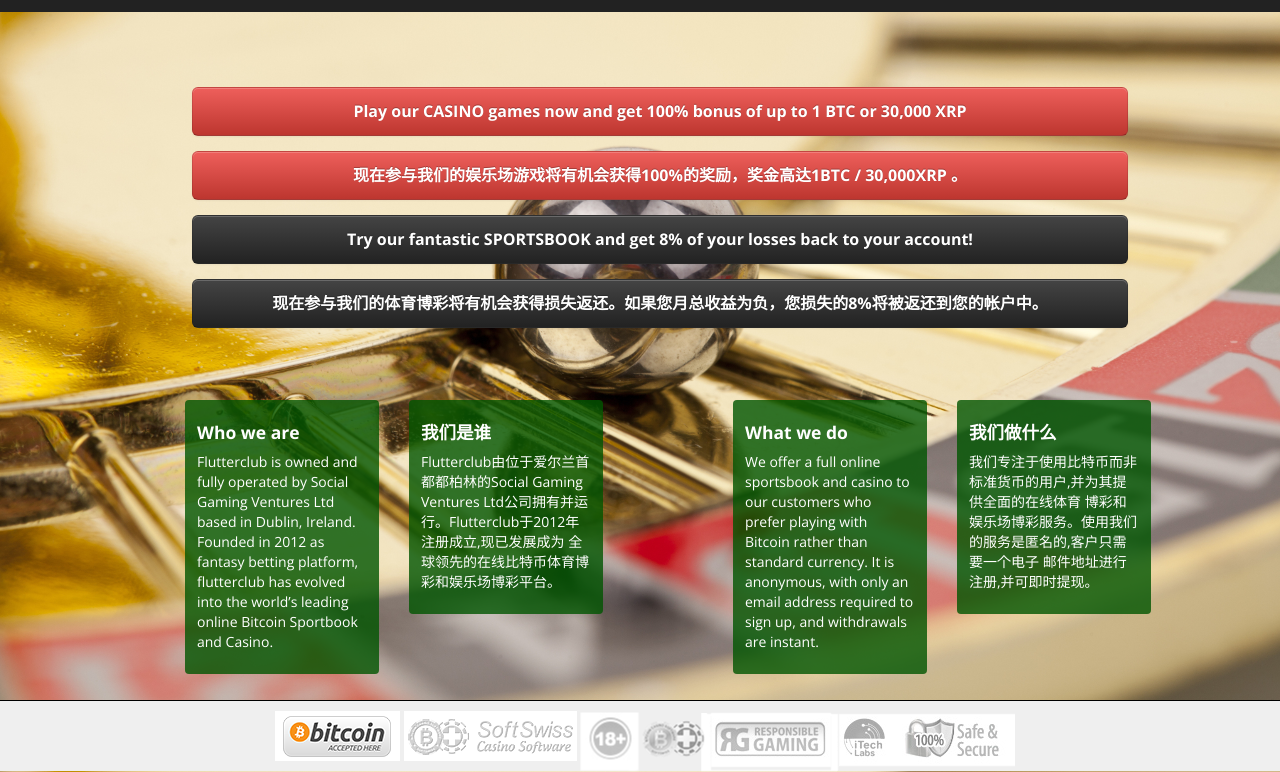
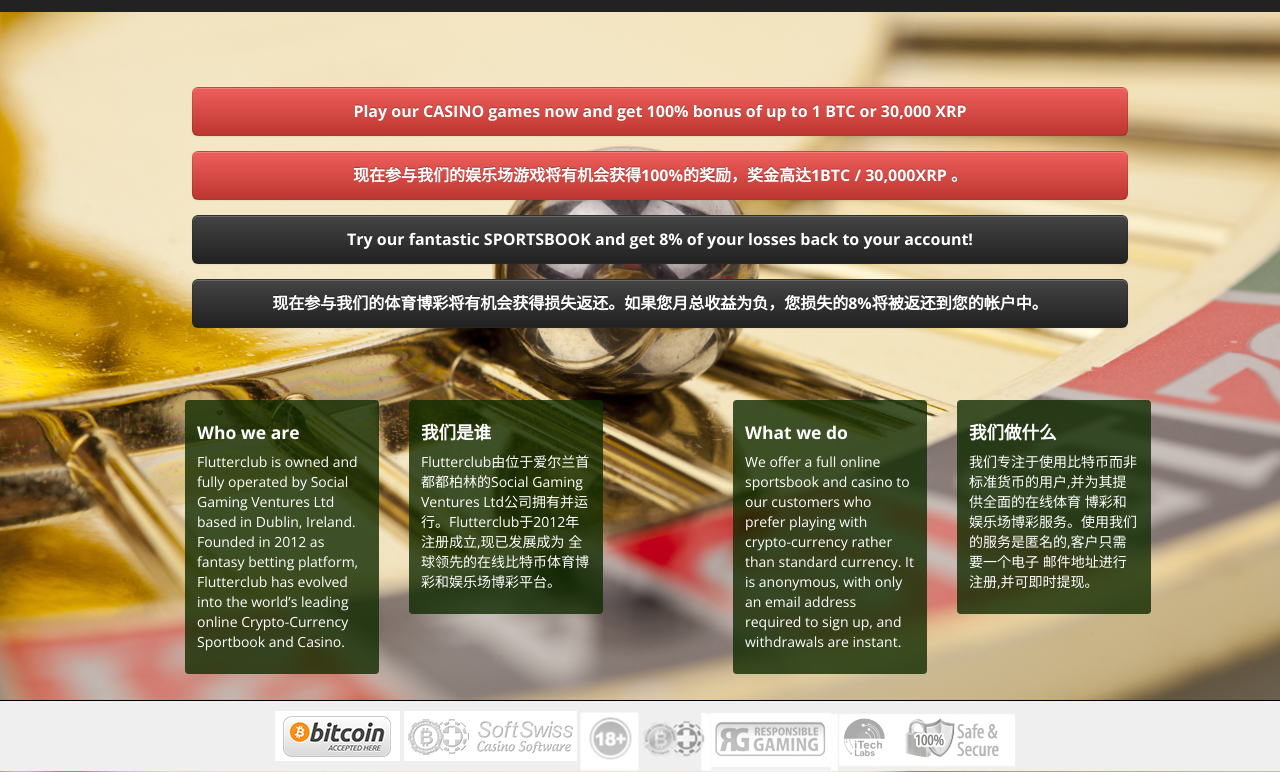
Before and after one commit to emkorybski/fc-landing, a plain HTML site: page index.html in a window 1280 px wide. Shown: the part 100-872 px from the top of the page. Drawn offline with nearby package versions, Linux system fonts and the light colour scheme; a web font is replaced by a local one.

Commit message:
Text change

```diff
--- a/index.html
+++ b/index.html
@@ -78,7 +78,7 @@
         <div class="container" style="margin-top: 10px; padding-top: 20px">
             <div class="span2 offset1">
                   <h4>Who we are</h4>
-                  <p>Flutterclub is owned and fully operated by Social Gaming Ventures Ltd based in Dublin, Ireland. Founded in 2012 as fantasy betting platform, flutterclub has evolved into the world’s leading online Bitcoin Sportbook and Casino.</p>
+                  <p>Flutterclub is owned and fully operated by Social Gaming Ventures Ltd based in Dublin, Ireland. Founded in 2012 as fantasy betting platform, Flutterclub has evolved into the world’s leading online Crypto-Currency Sportbook and Casino.</p>
             </div>
             <div class="span2">
                   <h4>我们是谁</h4>
@@ -90,7 +90,7 @@ Ltd公司拥有并运行。Flutterclub于2012年注册成立,现已发展成为
             </div>
             <div class="span2 offset1">
                   <h4>What we do</h4>
-                  <p>We offer a full online sportsbook and casino to our customers who prefer playing with Bitcoin rather than standard currency. It is anonymous, with only an email address required to sign up, and withdrawals are instant.</p>
+                  <p>We offer a full online sportsbook and casino to our customers who prefer playing with crypto-currency rather than standard currency. It is anonymous, with only an email address required to sign up, and withdrawals are instant.</p>
             </div>
             <div class="span2">
                   <h4>我们做什么</h4>
--- a/overrides.css
+++ b/overrides.css
@@ -57,7 +57,7 @@ body {
 }
 
 .footer .container div {
-    background: rgba(0,85,0,0.8);/*rgba(189,54,47,0.7);*/
+    background: rgba(17,43,0,0.8);/*rgba(189,54,47,0.7);*/
     padding: 12px;
     border-radius: 4px;
 }
```
